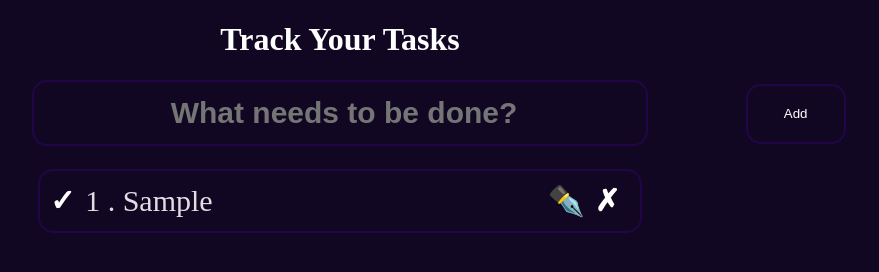
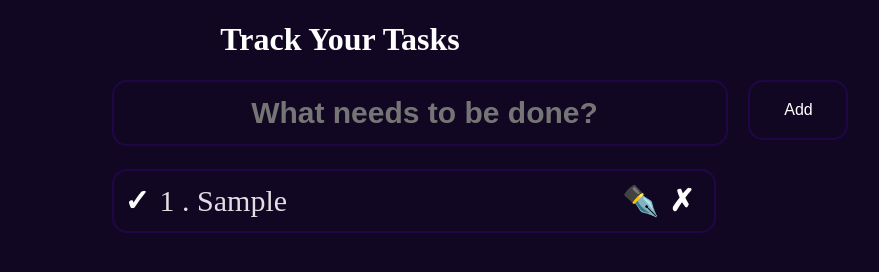
Before and after one commit to MaxKovalski/ToDo-List, a plain HTML site: page index.html in a window 1280 px wide. Both pictures are taken after typing "Sample" into the empty fields and a click on the button "Add". Shown: the whole page, without its empty margins (300-1179 px from the left). Drawn offline with Linux system fonts and the light colour scheme.

Commit message:
styleUpdate

```diff
--- a/index.html
+++ b/index.html
@@ -12,6 +12,7 @@
 </head>
 
 <body>
+    <div class="container">
         <h1>Track Your Tasks</h1>
         <div class="taskCreate">
             <input class="mainInput" autocomplete="off" id="mission" type="text" placeholder="What needs to be done?"
@@ -23,7 +24,7 @@
         <div id="container">
         </div>
         <button id="delAll" class="delBtn" onclick="DeleteAll()">Delete All </button>
-
+    </div>
 </body>
 
 
--- a/style.css
+++ b/style.css
@@ -3,16 +3,15 @@ body {
 }
 .taskCreate {
   display: flex;
+}
 
-  position: relative;
-}
 .addTask {
-  position: absolute;
-
+  /* position: absolute;
   right: 10%;
-  bottom: 3%;
+  bottom: 3%; */
   height: 60px;
   width: 100px;
+  font-size: 16px;
   margin-left: 20px;
   color: white;
   background-color: transparent;
@@ -26,7 +25,7 @@ body {
 }
 
 .mainInput {
-  margin: 0 auto;
+  margin-left: 32%;
   width: 600px;
   height: 60px;
   font-weight: bold;
@@ -53,14 +52,13 @@ body {
   width: 600px;
   height: 60px;
   align-items: center;
-  margin: 0 auto;
+  margin-left: 32%;
   margin-bottom: 10px;
   transition: 0.6s;
 }
 .task:hover {
-  width: 650px;
-  height: 65px;
   border: 2px solid #430c94 !important;
+  transform: scale(1.1);
 }
 #warning {
   margin-top: 5px;
```
Lines whose indentation alone changed are shown as unchanged.
